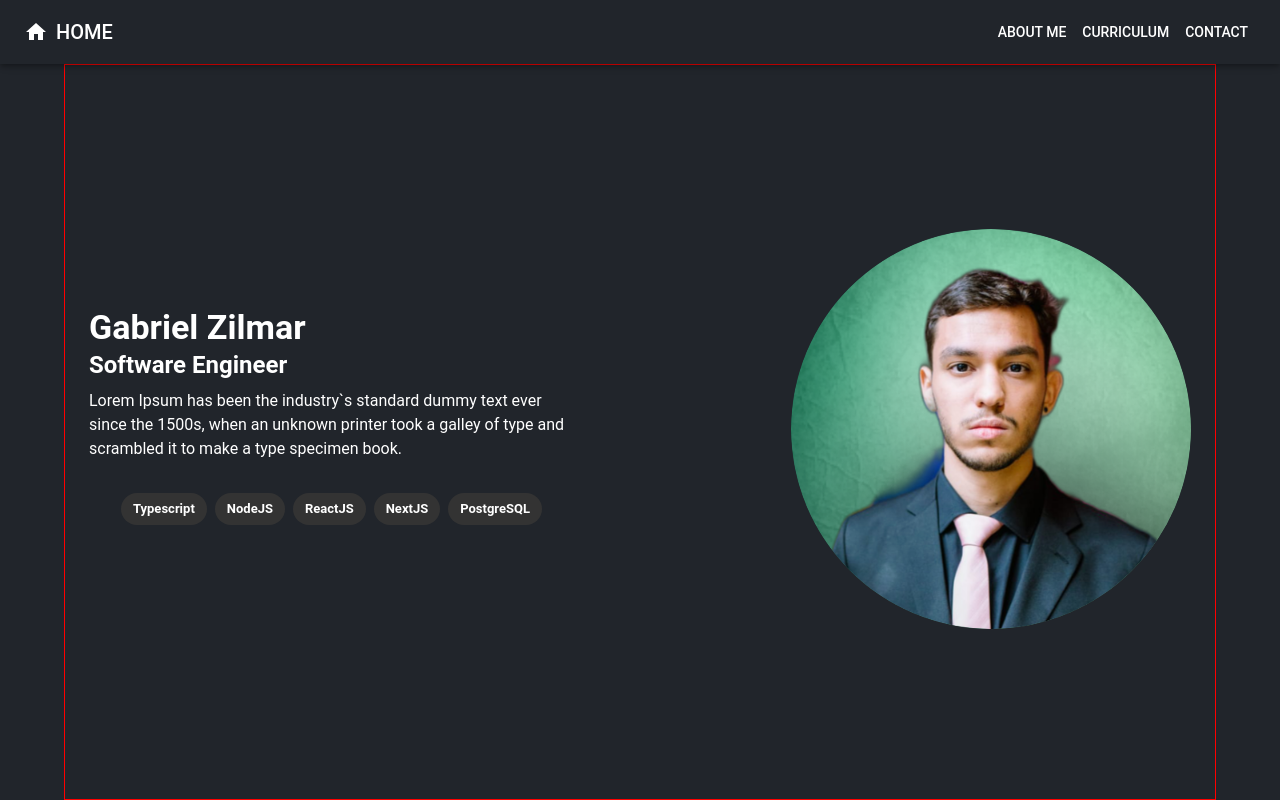
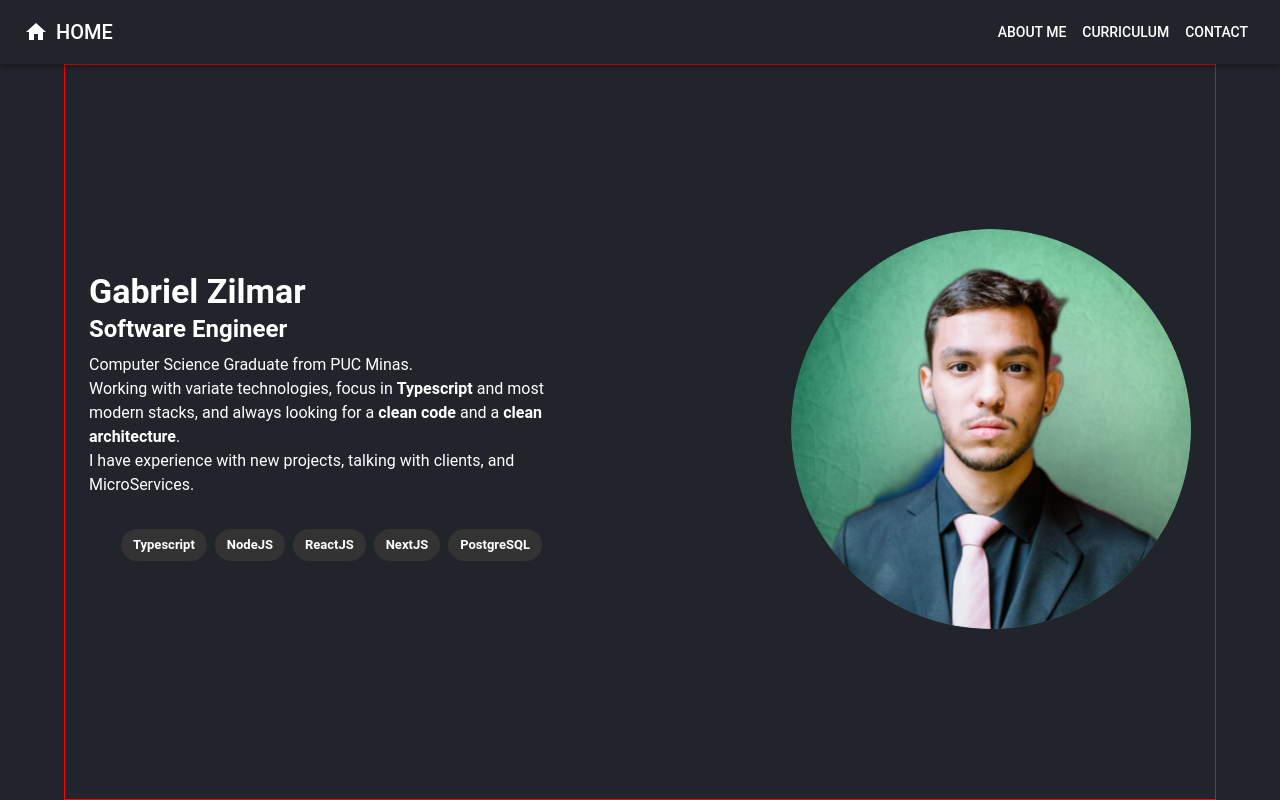
Before and after one commit to GabrielZilmar/GabrielZilmar.github.io, a Next.js app: page /home in a window 1280 px wide. Shown: the top 800 px of the page. Built offline with nearby package versions, Linux system fonts and the light colour scheme; a web font is replaced by a local one.

Commit message:
feat: update profile info

```diff
--- a/src/components/profile-info/index.tsx
+++ b/src/components/profile-info/index.tsx
@@ -14,7 +14,7 @@ import { useViewport } from "~/hooks";
 import { theme } from "~/styles/theme";
 
 const DEFAULT_IMAGE_SIZE = "416";
-const SMALL_IMAGE_SIZE = "216";
+const SMALL_IMAGE_SIZE = "130";
 const MEDIUM_IMAGE_SIZE = "316";
 
 const TECHNOLOGIES = [
@@ -44,15 +44,20 @@ const ProfileInfo: React.FC = () => {
   }, [viewport]);
 
   return (
-    <ContainerLayout id="home">
+    <ContainerLayout id="#">
       <InfoWrapper>
         <InfoTitle variant="h4">Gabriel Zilmar</InfoTitle>
         <InfoTitle variant="h5">Software Engineer</InfoTitle>
         <InfoDescriptionWrapper>
+          <Typography>Computer Science Graduate from PUC Minas.</Typography>
           <Typography>
-            Lorem Ipsum has been the industry`s standard dummy text ever since
-            the 1500s, when an unknown printer took a galley of type and
-            scrambled it to make a type specimen book.
+            Working with variate technologies, focus in <b>Typescript</b> and
+            most modern stacks, and always looking for a <b>clean code</b> and a{" "}
+            <b>clean architecture</b>.
+          </Typography>
+          <Typography>
+            I have experience with new projects, talking with clients, and
+            MicroServices.
           </Typography>
           <TechnologiesContainer>
             <TechnologiesWrapper
```
